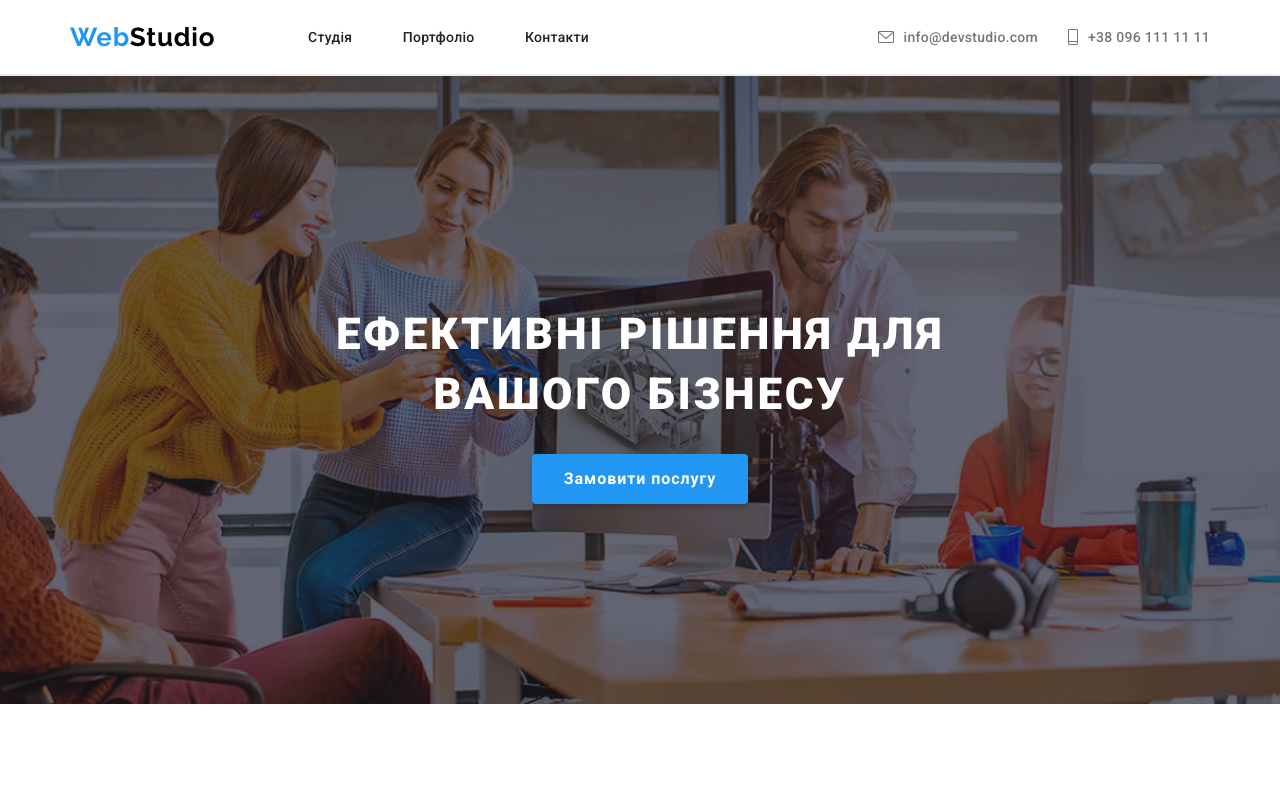
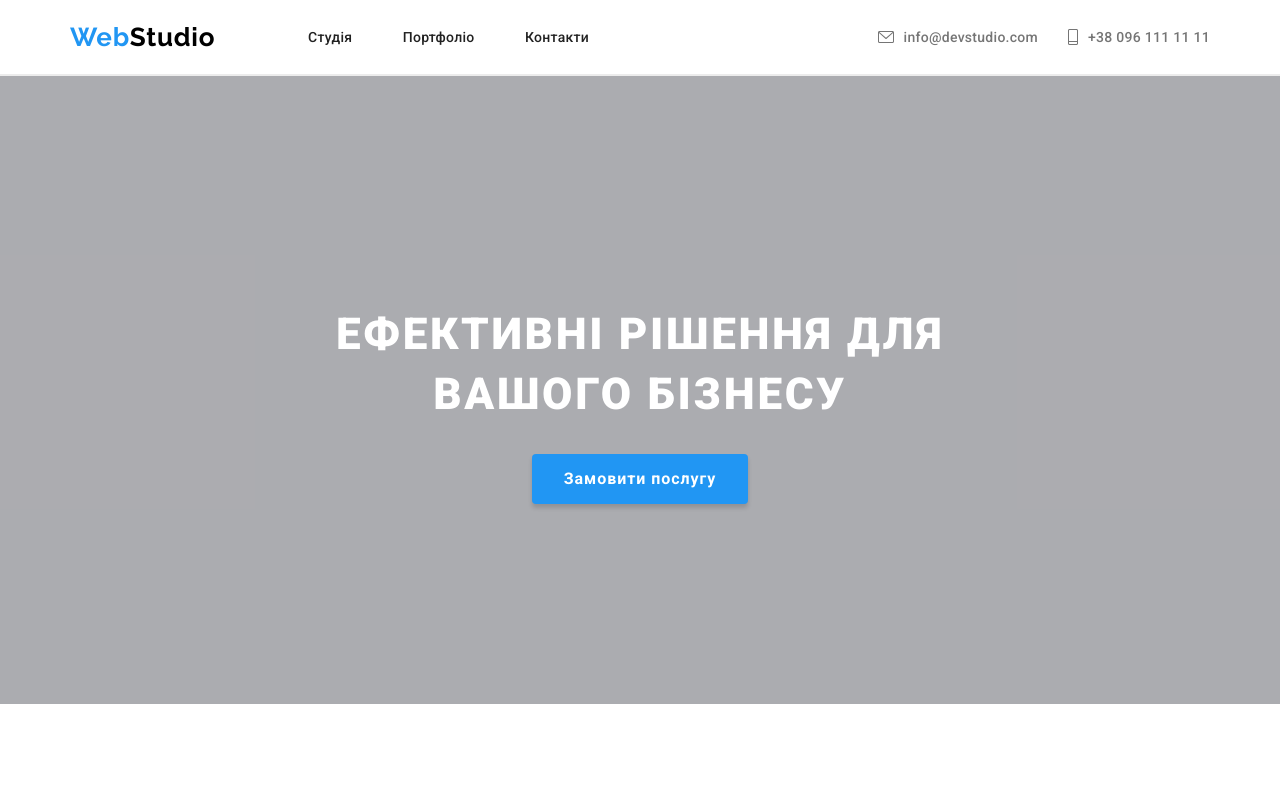
Before and after one commit to Nazariy150286/WebStud1o, a website: page index.html in a window 1280 px wide. Shown: the top 791 px of the page. Drawn offline with nearby package versions, Linux system fonts and the light colour scheme.

Commit message:
changes html,css

```diff
--- a/css/blocks.style.css/promo.css
+++ b/css/blocks.style.css/promo.css
@@ -7,7 +7,7 @@
   letter-spacing: 0.06em;
 }
 .promo {
-  background-image: url(../../img/img17.png);
+  background-image: "../../img/img17.png";
   background-repeat: no-repeat;
   background-position: center;
   background-size: cover;
```
